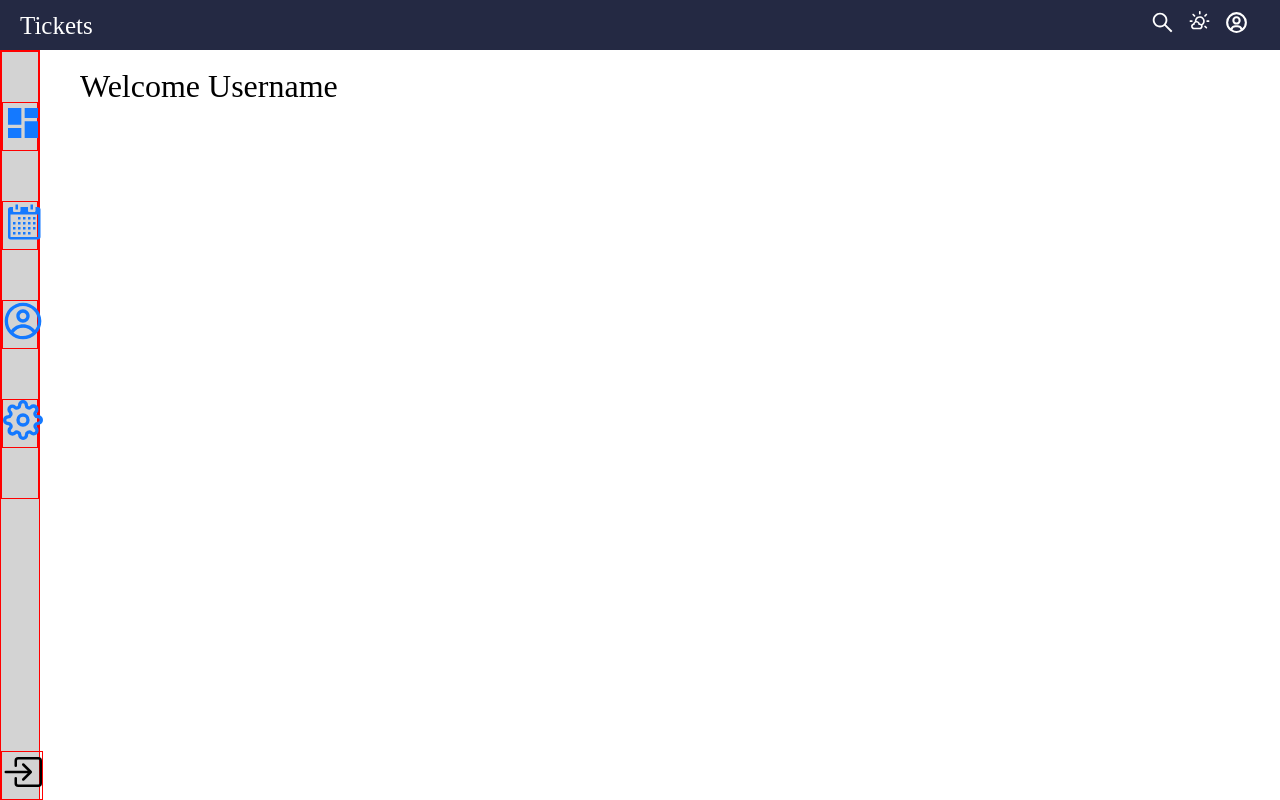
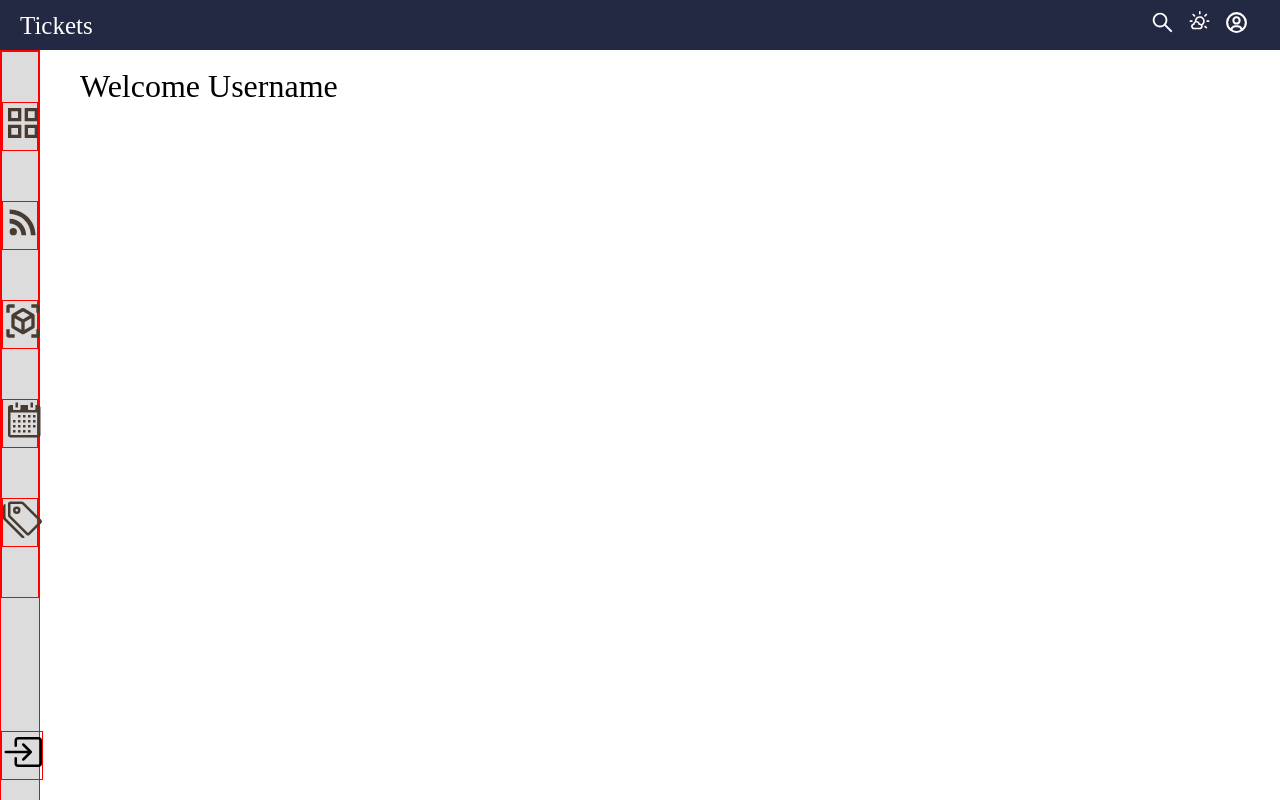
Before and after one commit to imxande/Help-Desk, a React (Create React App) app in the folder bug-tracker/: page / in a window 1280 px wide. Built offline with nearby package versions, Linux system fonts and the light colour scheme.

Commit message:
added main icons to the side menu bar

```diff
--- a/bug-tracker/src/components/side_menu/index.jsx
+++ b/bug-tracker/src/components/side_menu/index.jsx
@@ -1,10 +1,9 @@
 import React from "react";
 import { Container, Icon, MenuContainer, Button, List } from "./style";
-import { MdDashboard } from "react-icons/md";
+import { MdGridView, MdOutlineRssFeed, MdViewInAr } from "react-icons/md";
 import { GoCalendar } from "react-icons/go";
-import { CgProfile } from "react-icons/cg";
-import { FiSettings } from "react-icons/fi";
-import { BsBoxArrowInRight } from "react-icons/bs";
+import { BsBoxArrowInRight, BsTags } from "react-icons/bs";
+
 
 export const SideMenu = () => {
   return (
@@ -12,23 +11,29 @@ export const SideMenu = () => {
       <MenuContainer>
         <ul>
           <List>
-            <Icon color={"#1479ff"}>
-              <MdDashboard />
+            <Icon color={"#483c32"}>
+              <MdGridView />
             </Icon>
           </List>
           <List>
-            <Icon color={"#1479ff"}>
+            <Icon color={"#483c32"}>
+              <MdOutlineRssFeed />
+            </Icon>
+          </List>
+          <List>
+            <Icon color={"#483c32"}>
+              <MdViewInAr />
+            </Icon>
+          </List>
+          <List>
+            <Icon color={"#483c32"}>
               <GoCalendar />
             </Icon>
           </List>
+
           <List>
-            <Icon color={"#1479ff"}>
-              <CgProfile />
-            </Icon>
-          </List>
-          <List>
-            <Icon color={"#1479ff"}>
-              <FiSettings />
+            <Icon color={"#483c32"}>
+              <BsTags />
             </Icon>
           </List>
         </ul>
--- a/bug-tracker/src/components/side_menu/style.js
+++ b/bug-tracker/src/components/side_menu/style.js
@@ -3,7 +3,7 @@ import styled from "styled-components";
 export const Container = styled.div`
   width: 5vh;
   height: 100vh;
-  background-color: lightgrey;
+  background-color: #dcdcdc;
   display: flex;
   border: 1px solid red;
   position: fixed;
@@ -11,7 +11,6 @@ export const Container = styled.div`
 `;
 export const MenuContainer = styled.div`
   border: 1px solid red;
-  top: 0px;
 `;
 export const Icon = styled.i`
   font-size: 40px;
@@ -21,7 +20,7 @@ export const Icon = styled.i`
 export const Button = styled.div`
   border: 1px solid red;
   position: fixed;
-  bottom: 0px;
+  bottom: 20px;
 `;
 
 export const List = styled.li`
```
